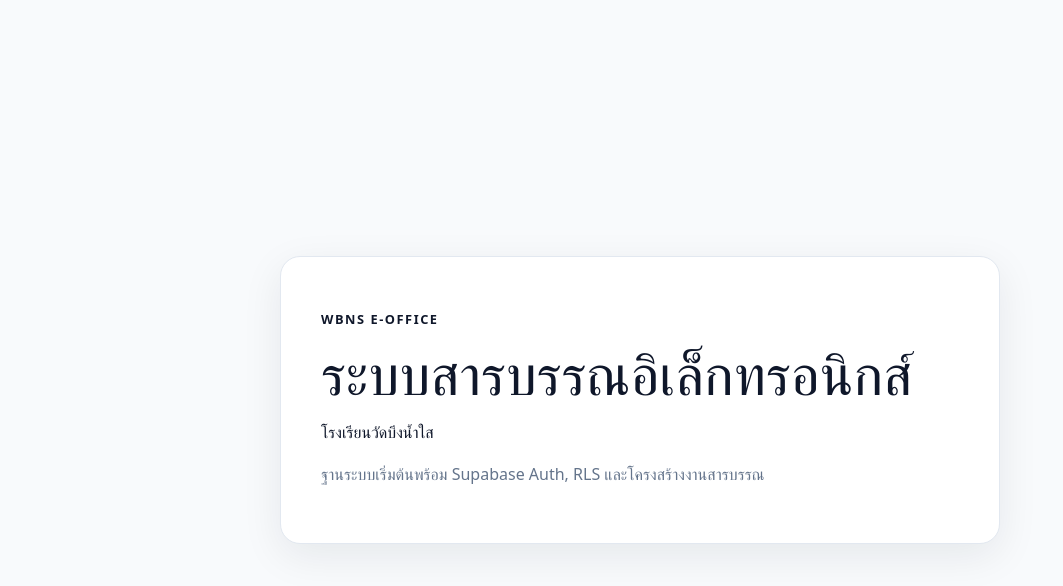
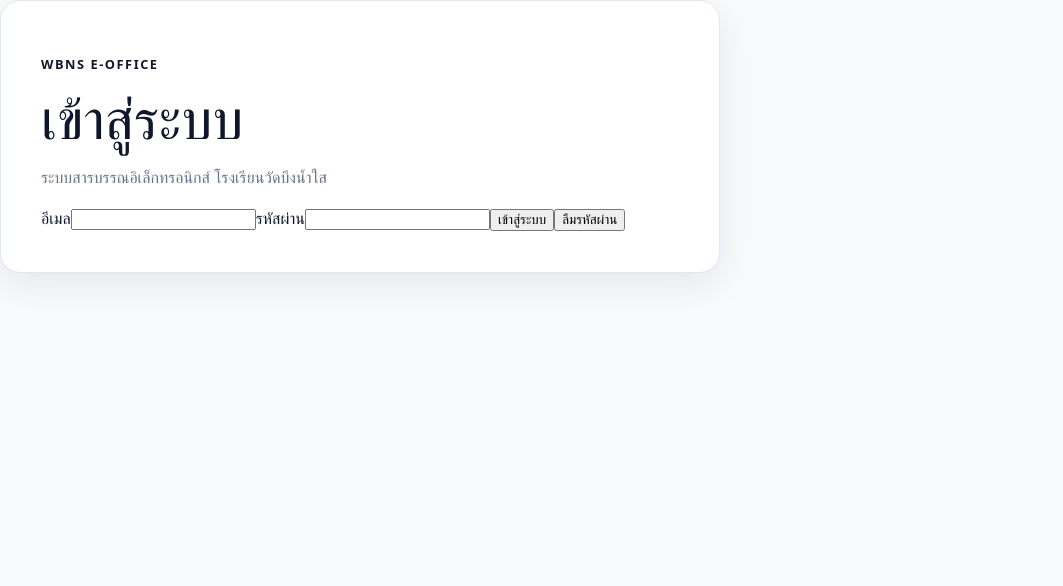
Before and after one commit to eoffice-cell/wbns.github.io, a React (Vite) app: page / in a window 1280 px wide. Shown: the top 586 px of the page, without its empty margins (0-1063 px from the left). Built offline with nearby package versions, Linux system fonts and the light colour scheme; no server answers.

Commit message:
feat: connect authentication and dashboard UI

```diff
--- a/src/main.tsx
+++ b/src/main.tsx
@@ -1,22 +1,2 @@
-import { StrictMode } from "react";
-import { createRoot } from "react-dom/client";
-import "./styles.css";
-
-function App() {
-  return (
-    <main className="shell">
-      <section className="card">
-        <p className="eyebrow">WBNS E-OFFICE</p>
-        <h1>ระบบสารบรรณอิเล็กทรอนิกส์</h1>
-        <p>โรงเรียนวัดบึงน้ำใส</p>
-        <p className="muted">ฐานระบบเริ่มต้นพร้อม Supabase Auth, RLS และโครงสร้างงานสารบรรณ</p>
-      </section>
-    </main>
-  );
-}
-
-createRoot(document.getElementById("root")!).render(
-  <StrictMode>
-    <App />
-  </StrictMode>,
-);
+import { StrictMode,useEffect,useState } from "react"; import { createRoot } from "react-dom/client"; import { supabase } from "./lib/supabase"; import { getCurrentUser } from "./lib/auth"; import { LoginPage } from "./features/auth/LoginPage"; import { DashboardPage } from "./features/dashboard/DashboardPage"; import "./styles.css";
+function App(){const[loading,setLoading]=useState(true);const[user,setUser]=useState<any>(null);useEffect(()=>{getCurrentUser().then(({user})=>{setUser(user);setLoading(false)});const{data}=supabase.auth.onAuthStateChange((_e,s)=>setUser(s?.user??null));return()=>data.subscription.unsubscribe()},[]);if(loading)return <main className="auth-shell"><p>กำลังตรวจสอบการเข้าสู่ระบบ…</p></main>;return user?<DashboardPage onLogout={()=>setUser(null)}/>:<LoginPage onSignedIn={()=>getCurrentUser().then(({user})=>setUser(user))}/>};createRoot(document.getElementById("root")!).render(<StrictMode><App/></StrictMode>);
```
